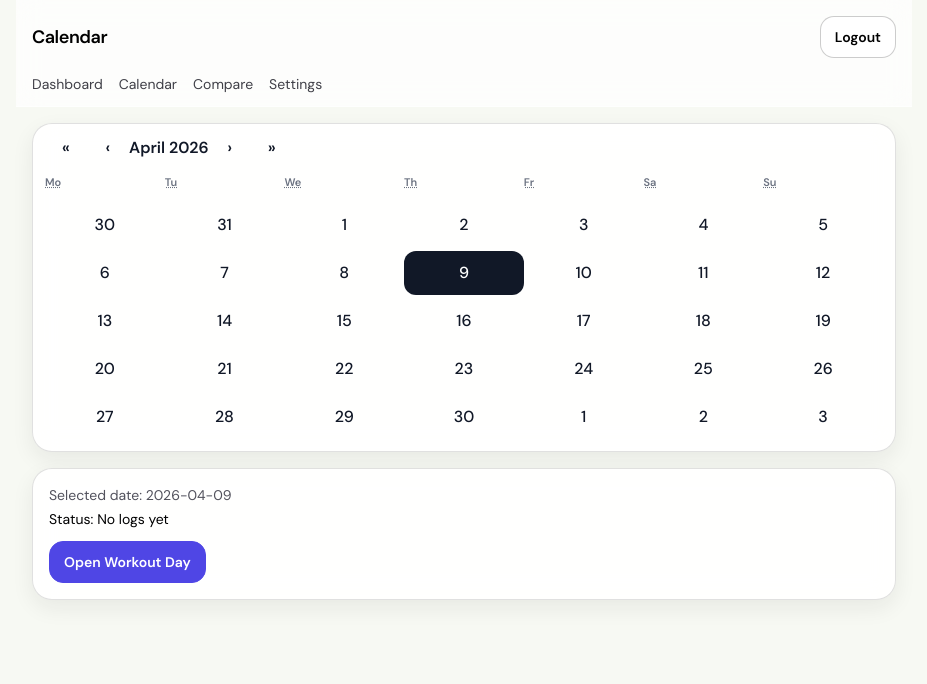
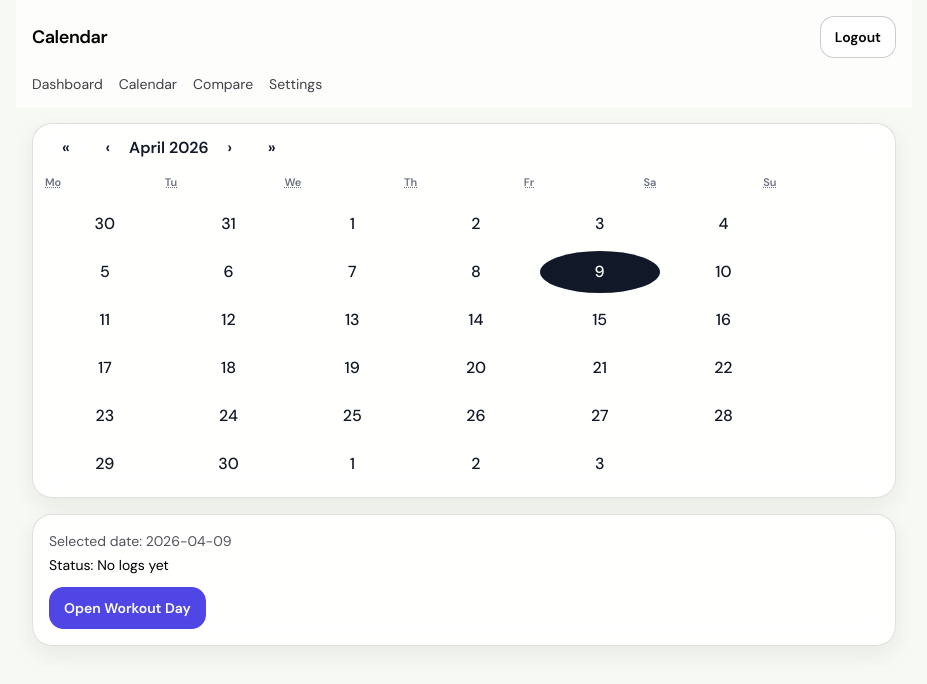
Before and after one commit to Waynehead99799/my-workout-app, a Next.js app: page /calendar in a window 1280 px wide. Shown: the top 684 px of the page, without its empty margins (176-1103 px from the left). Built offline with nearby package versions, Linux system fonts and the light colour scheme; no server answers; the database is empty; sample sign-in values are in the browser's storage.

Commit message:
globals: update

```diff
--- a/src/app/globals.css
+++ b/src/app/globals.css
@@ -255,14 +255,19 @@ body {
 }
 
 .ios-calendar .react-calendar__month-view__days {
-  row-gap: 4px;
+  row-gap: 6px;
+  column-gap: 4px;
 }
 
 .react-calendar__tile {
   position: relative;
-  height: 44px;
-  padding: 8px 4px;
-  border-radius: 12px;
+  height: 42px;
+  padding: 6px 2px;
+  border-radius: 50%;
+  aspect-ratio: 1;
+  display: flex;
+  align-items: center;
+  justify-content: center;
   font-weight: 500;
 }
 
@@ -279,9 +284,9 @@ body {
 
 .ios-day-check {
   position: absolute;
-  right: 6px;
-  top: 5px;
-  font-size: 10px;
+  right: 2px;
+  top: 2px;
+  font-size: 8px;
   line-height: 1;
   color: #16a34a;
   font-weight: 700;
@@ -290,4 +295,10 @@ body {
 .react-calendar__tile--active {
   background: #111827 !important;
   color: #fff !important;
+  border-radius: 50% !important;
 }
+
+.ios-day-done.react-calendar__tile--active {
+  background: #166534 !important;
+  color: #fff !important;
+}
```
